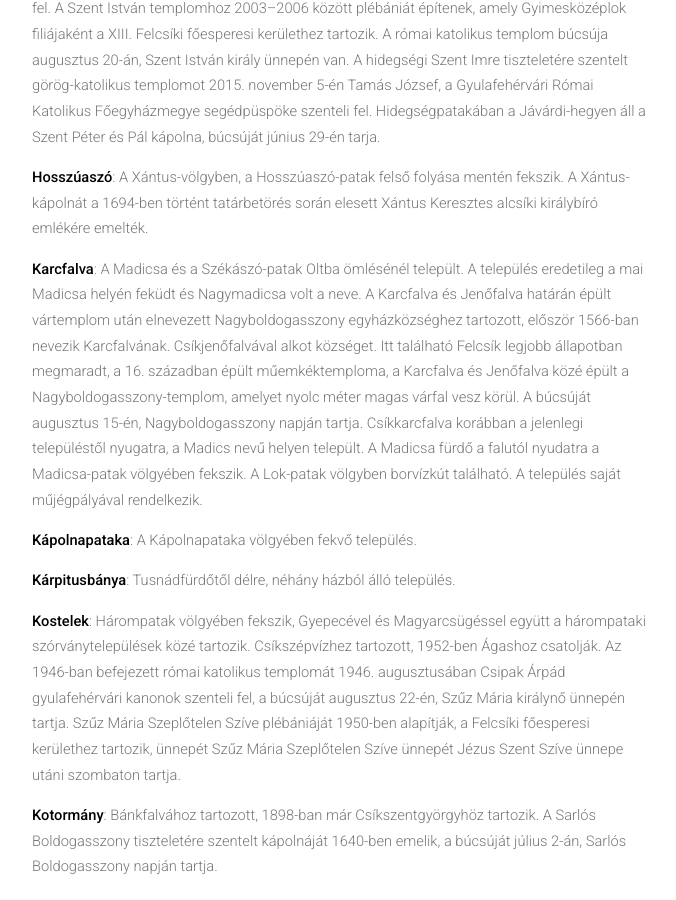
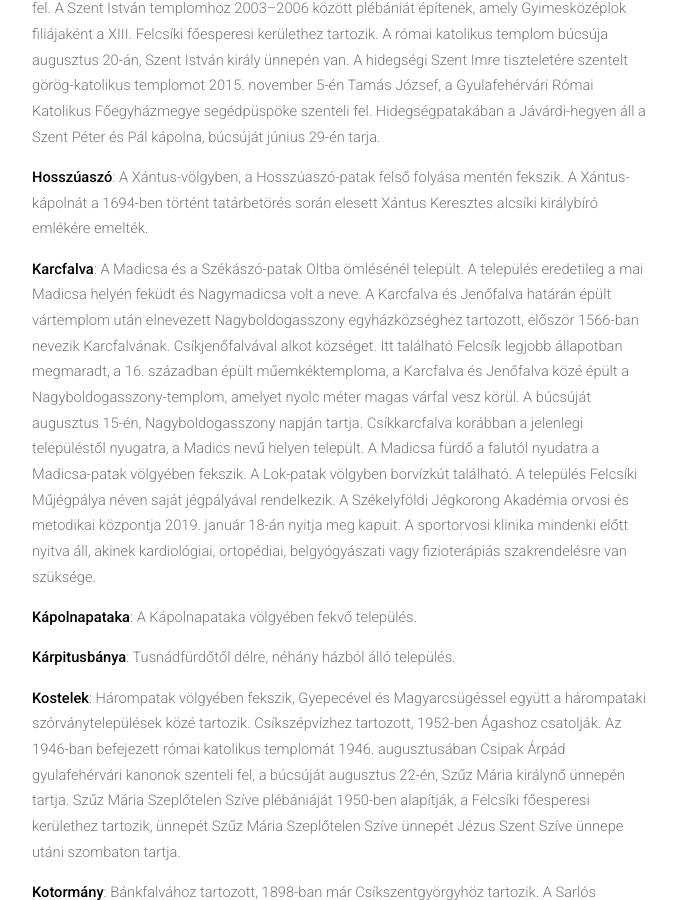
Before and after one commit to siculia/siculia.github.io, a Jekyll site: the page built from siculia-csikszek.html, in a window 1280 px wide and 900 px high, scrolled down 15206 px. Shown: the whole window, without its empty margins (128-804 px from the left). Built offline with Jekyll 4.4.1, drawn with Linux system fonts in a browser that asks for light colours; nearby versions of some CDN libraries; library files that are not in the unit come from our copies; some of the changed text lies outside the part shown.

Commit message:
Karcfalva

```diff
--- a/siculia-csikszek.html
+++ b/siculia-csikszek.html
@@ -69,7 +69,7 @@ layout: default
 							<p style="text-align: left;"><b>Csíkdánfalva</b>: A Felcsíki-medence középső részén az Olt mellett települt, tízesei a Város, Főút, Középszeg, Oltfalva és Felszeg. Csíkmadarassal, Csíkjenőfalvával és Csíkszenttamással együtt 1923-ig Nagyboldogasszonyfalvához tartozott. Római katolikus neogótikus temploma 1922 és 1935 között épült, búcsúját december 8-án, a Szeplőtelen fogantatás ünnepén tartja. Híres volt az 1779-ig működő vashámorairól. A településen készítik a híres fekete kerámiát és a festékeseket, a festékes gyapjúszőnyegeket. A település nyugati határában található a nyitott, 21 °C-os borvízes medencékkel ellátott Dugás-fürdő, amelyet 1926-ban építettek.</p>
 							<p style="text-align: left;"><b>Csíkdelne</b>: Csíkpálfalvához tartozik. Delne és Csíkcsicsó számára, a két település közé épült a Szent János-templom. A csíkdelneinek nevezett Szent János-templomnak 1613-ban készített vírágdíszítésű kazettás deszkamennyezete és szárnyas oltára van. A csíkdelnei azok közé a ritka templomok tartozik, amelynek festett katettás mennyezete a római katolikus templomban maradt fenn. A Szent János templom déli bejárata feletti külső falon, freskórészletet találtak. A freskókat először 1934-ben tárták fel, azóta részben megsemmisültek. Csíkdelne a búcsúját június 24-én, Keresztelő Szent János születése napján tartja. A 18. században épült kápolnáját Jézus Szíve tiszteletére szentelik. A farsangi kosaras bálokat és locsolás népszokását tartotta meg.</p>
 							<p style="text-align: left;"><b>Csíkjenőfalva</b>: Teljesen összenőtt északon Csíkszenttamással, délen Karcfalvával. Karcfalva és Jenőfalva számára, a két település közé épült a Nagyboldogasszony-templom.</p>
-							<p style="text-align: left;"><b>Csíkkarcfalva</b>: lásd. Karcfalva</p>
+							<p style="text-align: left;"><b>Csíkkarcfalva</b>: lásd. Karcfalva. </p>
 							<p style="text-align: left;"><b>Csíkkozmás</b>: A Kozmás és a Nyerges-patak mellett települt, eredeti neve Girgicfalva volt, mostani nevét Szent Kozma ókeresztény vértanúról kapta. A Pap-hegyen kápolna állt. A román kori temploma egy régebbi kápolna helyén épült, 1653 és 1670 között újjáépítették, védőszentje Szent Kozma és Szent Damján. A tornyot 1662-ben építették a templomhoz, 1772-ben megmagasítják. Az oltárt keretező, a Becz családhoz köthető két stallumot a 17. században faragták hársfából, Szent Péter és Szent Pált ábrázolják. A vártemplom köré kőkerítés épült, az ebbe mélyített tábla az 1719-ben pusztító pestisjárványra emlékezik. A csíkkozmási katolikus vártemplomot 1768-1772-ben barokk stílusban átépítik. A templomhoz 1761-ben kápolnát építenek, amelyet 1831-ben és 1883-ban felújítanak. A Szent Kozmát és Damjánt ábrázoló főoltárkép 1842-ben készült, a templom búcsúját szeptember 26-án, Szent Kozma és Damján ünnepén tartja. Az egyetlen olyan csíki település, amelynek határában sót bányásztak ki, a régi sóakna helyét Sószéknek hívják. A Nyerges-tető alatti részen több borvízforrás tör fel, sós forrását Sósszéki-forrásnak nevezik. Itt találjuk a Sószék-fürdőt, a vizében található só a kárpáti homokkő rétegeiből oldódik ki. Borvízforrásai a Nyergesalji borvíz, a Sószékfürdő, a Bolyzási borvíz, a Pataki borvíz, a Fesszegi borvizes kutak. Csíkkozmásról ágazik el a Nyerges-tetőn keresztül vezető út, amelyen a Kászoni-medencébe juthatunk.</p>
 							<p style="text-align: left;"><b>Csíkmadaras</b>: Az Olt folyó és a Madaras-patak összefolyásánál fekszik. Közigazgatásilag Csíkdánfalvához tartozott, 2002-ben önálló település lesz. Vashámora a település nyugati felében a Fejedelem Kertjében 1732-ig működött. A vasércet a Hámornak nevezett helyen, a vasérc olvasztáshoz szükséges szenet a Szénhelyen égették. A korábbi település a Hámorkertben, másként Fejedelem kertjében állt. A település a 18. században a felcsíki fazekasság központja lesz. Római katolikus templom 1796-1802 között épült, 1819-ben kijavítják, 1829. június 29-én, Szent Péter és Pál ünnepén szentelik fel, 1912-1914 között újra kijavítják, búcsúját június 29-én Szent Péter és Pál napján tartja. A templom sekrestyéjének kő ajtókeretén székely rovásjelek vannak, keresztelő medencéje 1743-ból származik. A búcsúját június 29-én Szent Péter és Pál napján tartja. A Szent Antal kápolna 1992-ben a Fejedelem kertjében a régi kápolna romjaira épül fel. Babamúzeuma 1920-tól napjainkig mutatja be a csíkmadarasi székely népviseletet.</p>
 							<p style="text-align: left;"><b>Csíkmindszent</b>: Csíkmindszent tizesekből álló település, tizesei a Sillók-tizese, Felszeg-tízes, avagy Prédák-tízese, Templom-tízes, Józsa-tízes, Nagy-tízes, Kisboroszló-tizes, avagy Ambrusok-tízese, Nagyboroszló, avagy Mindszentboroszló-tízese és az Alszeg-tízes. Csíkmindszent gótikus temploma a Templom-tízesben áll, az északi hajófalon a Szent László legenda kisebb részletével, az üldözés és csata jelenetekkel. A római katolikus teplom a búcsúját november 1-jén Mindenszentek ünnepén tartja.</p>
@@ -106,7 +106,7 @@ layout: default
 							<p style="text-align: left;"><b>Hargitafürdő</b>: Magashegyi üdölőtelep, korábban a csicsói Büdös néven emlegették, 1898 és 1914 között Csíkcsicsó része volt, jelenleg Csíkszeredához tartozik. A Tolvajos-tetőről Hargita-fürdő felé elágazó utat 1942-1943-ban építik fel. Legismertebb épülete az Úz Bence menedékház, amit az Erdélyi Kárpát Egyesület Csíkszéki Szakosztálya sok lelkes túrista és síző támogatásával épített fel. A kaolinbányászat beindultával, az 1920-as években létesült, a csíkcsicsói közbirtokosság tulájonában állt melegfürdőjét felszámolják, füdőfülkéit lakószobáknak alakítják át. Római katolikus kápolnája mellett 1996-ban új római katolikus templom épült, a búcsúját augusztus 20-án, Szent István király ünnepén tartja.A kaolin kitermelése mintegy öteven évet tartott. Hargitafürdőt borvizei, valamint szén-dioxidos száraz gázömlései, azaz mofettái tették ismerté, borvízforrásai a Szemvíz, Főborvíz, Farkas kútja, Pataki borvíz, Magdolna borvíz, Régi borvíz. Hideg borvizes fürdői az Apafi-fürdő, vagy Vallató, és a Lobogó-fürdő. Hargitafürdő mofettáját 2013-ban felújjították. Sí-, jég és biatlonpályákkal, kalandparkkal, fogadókkal, szállodákkal rendelkezik.</p>
 							<p style="text-align: left;"><b>Hidegség</b>: Hidegség, vagy Hidegségpataka a Tatros-patak baloldali mellékvize, a Hidegség-patak mentén fekszik, Gyimesközéplokhoz tartozik. A településen az 1925-ben emelt bükkhavasi kápolna beépítésével, 1999–2000-ben római-katolikus templomot építenek, amelyet 2000. augusztus 27-én amás József gyulafehérvári segédpüspök Szent István király tiszteletére szentel fel. A Szent István templomhoz 2003–2006 között plébániát építenek, amely Gyimesközéplok filiájaként a XIII. Felcsíki főesperesi kerülethez tartozik. A római katolikus templom búcsúja augusztus 20-án, Szent István király ünnepén van. A hidegségi Szent Imre tiszteletére szentelt görög-katolikus templomot 2015. november 5-én Tamás József, a Gyulafehérvári Római Katolikus Főegyházmegye segédpüspöke szenteli fel. Hidegségpatakában a Jávárdi-hegyen áll a Szent Péter és Pál kápolna, búcsúját június 29-én tarja.</p>
 							<p style="text-align: left;"><b>Hosszúaszó</b>: A Xántus-völgyben, a Hosszúaszó-patak felső folyása mentén fekszik. A Xántus-kápolnát a 1694-ben történt tatárbetörés során elesett Xántus Keresztes alcsíki királybíró emlékére emelték.</p>
-							<p style="text-align: left;"><b>Karcfalva</b>: A Madicsa és a Székászó-patak Oltba ömlésénél települt. A település eredetileg a mai Madicsa helyén feküdt és Nagymadicsa volt a neve. A Karcfalva és Jenőfalva határán épült vártemplom után elnevezett Nagyboldogasszony egyházközséghez tartozott, először 1566-ban nevezik Karcfalvának. Csíkjenőfalvával alkot községet. Itt található Felcsík legjobb állapotban megmaradt, a 16. században épült műemkéktemploma, a Karcfalva és Jenőfalva közé épült a Nagyboldogasszony-templom, amelyet nyolc méter magas várfal vesz körül. A búcsúját augusztus 15-én, Nagyboldogasszony napján tartja. Csíkkarcfalva korábban a jelenlegi településtől nyugatra, a Madics nevű helyen települt. A Madicsa fürdő a falutól nyudatra a Madicsa-patak völgyében fekszik. A Lok-patak völgyben borvízkút található. A település saját műjégpályával rendelkezik.</p>
+							<p style="text-align: left;"><b>Karcfalva</b>: A Madicsa és a Székászó-patak Oltba ömlésénél települt. A település eredetileg a mai Madicsa helyén feküdt és Nagymadicsa volt a neve. A Karcfalva és Jenőfalva határán épült vártemplom után elnevezett Nagyboldogasszony egyházközséghez tartozott, először 1566-ban nevezik Karcfalvának. Csíkjenőfalvával alkot községet. Itt található Felcsík legjobb állapotban megmaradt, a 16. században épült műemkéktemploma, a Karcfalva és Jenőfalva közé épült a Nagyboldogasszony-templom, amelyet nyolc méter magas várfal vesz körül. A búcsúját augusztus 15-én, Nagyboldogasszony napján tartja. Csíkkarcfalva korábban a jelenlegi településtől nyugatra, a Madics nevű helyen települt. A Madicsa fürdő a falutól nyudatra a Madicsa-patak völgyében fekszik. A Lok-patak völgyben borvízkút található. A település Felcsíki Műjégpálya néven saját jégpályával rendelkezik. A Székelyföldi Jégkorong Akadémia orvosi és metodikai központja 2019. január 18-án nyitja meg kapuit. A sportorvosi klinika mindenki előtt nyitva áll, akinek kardiológiai, ortopédiai, belgyógyászati vagy fizioterápiás szakrendelésre van szüksége.</p>
 							<p style="text-align: left;"><b>Kápolnapataka</b>: A Kápolnapataka völgyében fekvő település.</p>
 							<p style="text-align: left;"><b>Kárpitusbánya</b>: Tusnádfürdőtől délre, néhány házból álló település.</p>
 							<p style="text-align: left;"><b>Kostelek</b>: Hárompatak völgyében fekszik, Gyepecével és Magyarcsügéssel együtt a hárompataki szórványtelepülések közé tartozik. Csíkszépvízhez tartozott, 1952-ben Ágashoz csatolják. Az 1946-ban befejezett római katolikus templomát 1946. augusztusában Csipak Árpád gyulafehérvári kanonok szenteli fel, a búcsúját augusztus 22-én, Szűz Mária királynő ünnepén tartja. Szűz Mária Szeplőtelen Szíve plébániáját 1950-ben alapítják, a Felcsíki főesperesi kerülethez tartozik, ünnepét Szűz Mária Szeplőtelen Szíve ünnepét Jézus Szent Szíve ünnepe utáni szombaton tartja.</p>
```
